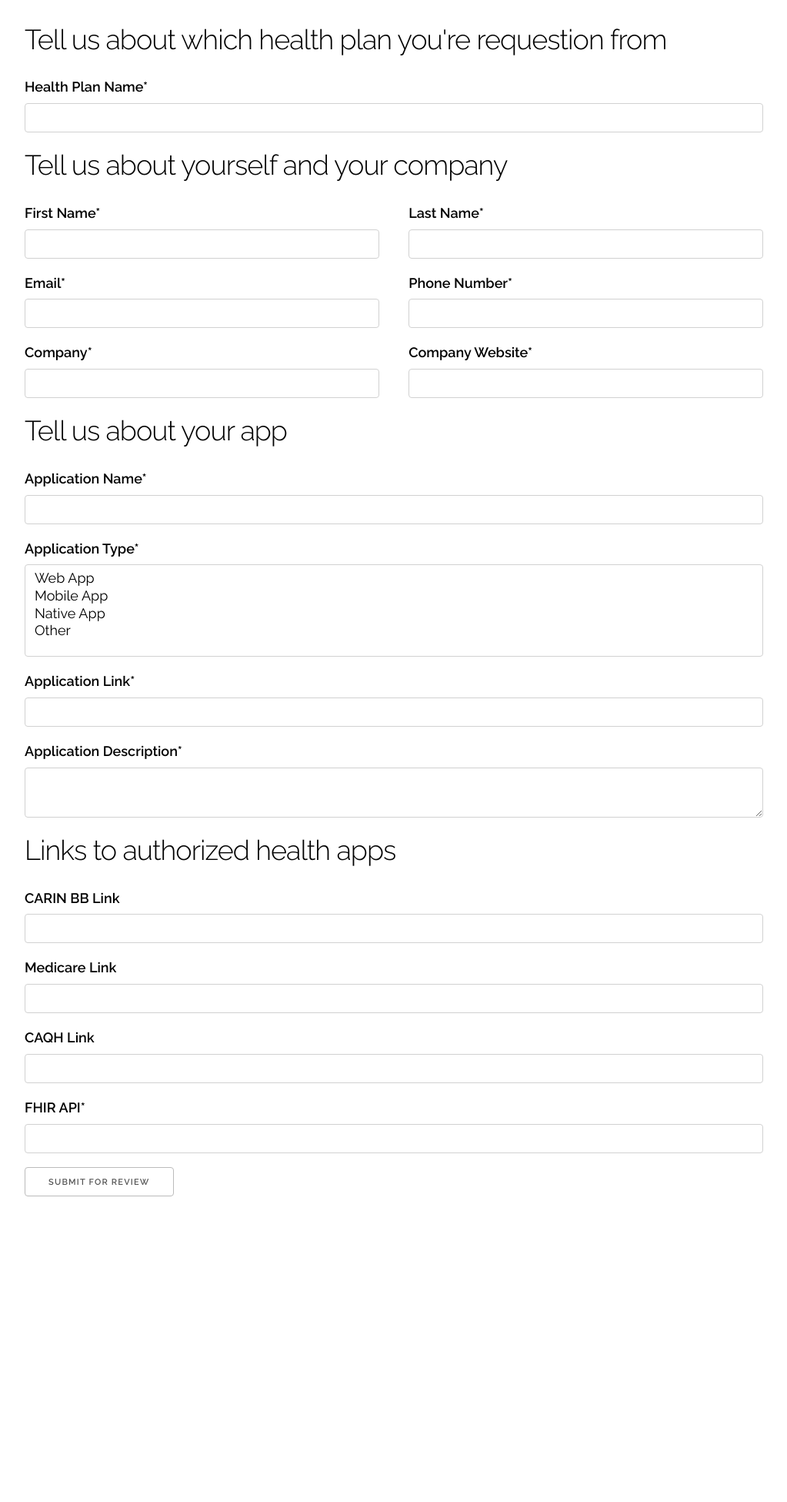
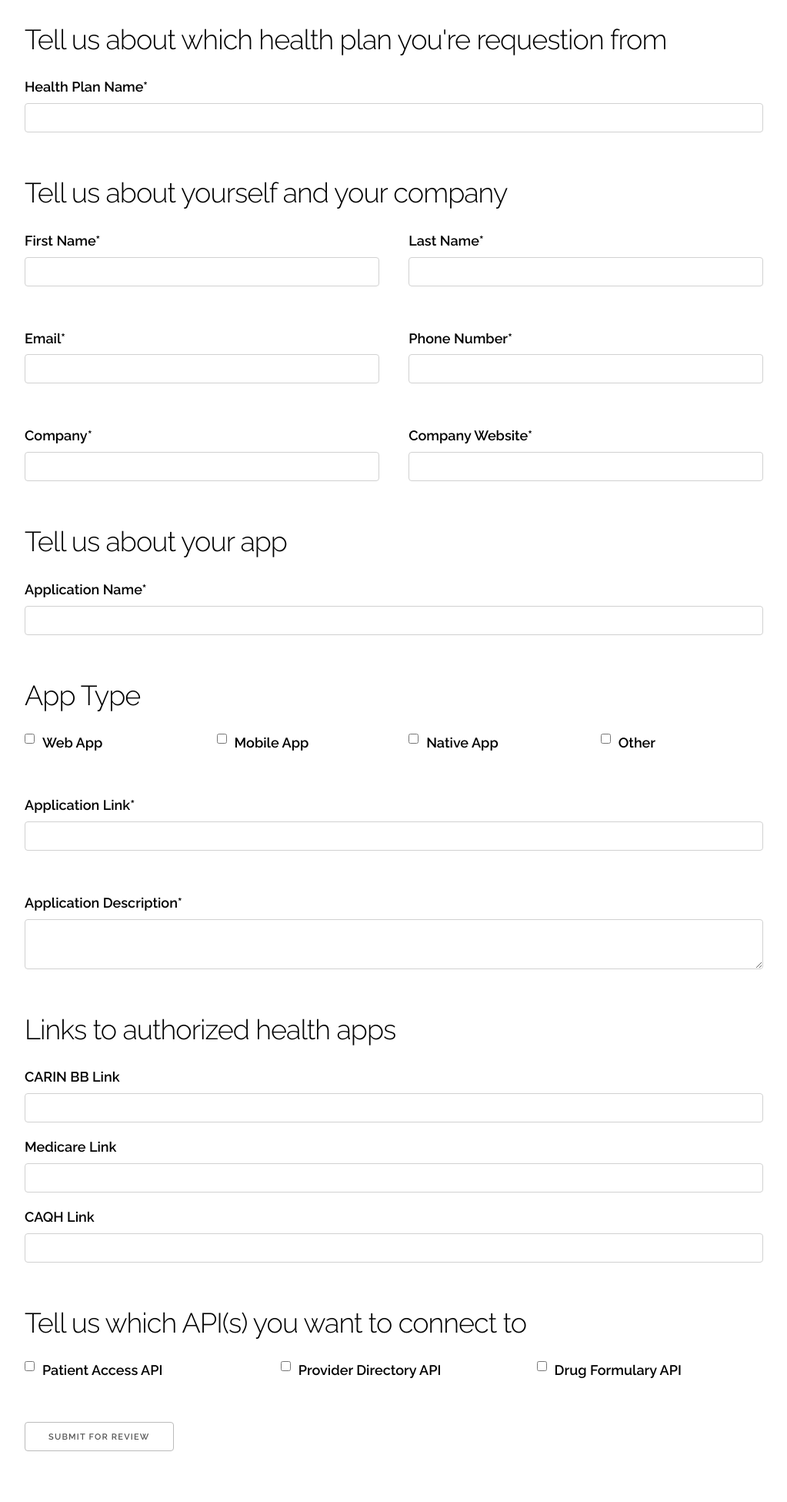
Before and after one commit to rodneygauna/H3O_Inferno, a Flask app: page /connection_request in a window 1280 px wide. Shown: the part 200-2151 px from the top of the page at 77% size, without its empty margins (128-1151 px from the left). Before the commit the page ends 1754 px from the top, so only its background shows below. Run offline with Flask 3, Linux system fonts and the light colour scheme; some libraries are stand-ins or nearby versions.

Commit message:
Improvements to the request model and form

```diff
--- a/src/request/forms.py
+++ b/src/request/forms.py
@@ -7,7 +7,7 @@ from flask_wtf import FlaskForm
 from wtforms import (
     StringField,
     TextAreaField,
-    SelectMultipleField,
+    BooleanField,
     SubmitField,
 )
 from wtforms.validators import (
@@ -38,15 +38,13 @@ class ConnectionRequestForm(FlaskForm):
                            render_kw={"class": "u-full-width"})
     app_link = StringField('Application Link*', validators=[DataRequired()],
                            render_kw={"class": "u-full-width"})
-    app_type = SelectMultipleField('Application Type*',
-                                   choices=[('Web App', 'Web App'),
-                                            ('Mobile App', 'Mobile App'),
-                                            ('Native App', 'Native App'),
-                                            ('Other', 'Other')],
-                                   coerce=str,
-                                   validators=[DataRequired()],
-                                   render_kw={"class": "u-full-width",
-                                              "style": "height: 120px;"})
+    app_type_web = BooleanField('Web App', render_kw={"class": "u-full-width"})
+    app_type_mobile = BooleanField('Mobile App',
+                                   render_kw={"class": "u-full-width"})
+    app_type_native = BooleanField('Native App',
+                                   render_kw={"class": "u-full-width"})
+    app_type_other = BooleanField('Other',
+                                  render_kw={"class": "u-full-width"})
     app_description = TextAreaField(
         'Application Description*', validators=[DataRequired()],
         render_kw={"class": "u-full-width"})
@@ -57,8 +55,15 @@ class ConnectionRequestForm(FlaskForm):
     caqh_link = StringField('CAQH Link',
                             render_kw={"class": "u-full-width"})
     # Requesting Information
-    fhir_api = StringField('FHIR API*', validators=[DataRequired()],
-                           render_kw={"class": "u-full-width"})
+    fhir_patient_access_api = BooleanField(
+        'Patient Access API',
+        render_kw={"class": "u-full-width"})
+    fhir_provider_directory_api = BooleanField(
+        'Provider Directory API',
+        render_kw={"class": "u-full-width"})
+    fhir_drug_formulary_api = BooleanField(
+        'Drug Formulary API',
+        render_kw={"class": "u-full-width"})
     # Health Plan Information
     health_plan_name = StringField(
         'Health Plan Name*', validators=[DataRequired()],
--- a/src/request/views.py
+++ b/src/request/views.py
@@ -38,7 +38,6 @@ def connection_request():
     form = ConnectionRequestForm()
 
     if form.validate_on_submit():
-        app_type_string = ", ".join(form.app_type.data)
         new_request = ConnectionRequest(
             firstname=form.firstname.data,
             lastname=form.lastname.data,
@@ -48,12 +47,17 @@ def connection_request():
             company_website=form.company_website.data,
             app_name=form.app_name.data,
             app_link=form.app_link.data,
-            app_type=app_type_string,
+            app_type_web=form.app_type_web.data,
+            app_type_mobile=form.app_type_mobile.data,
+            app_type_native=form.app_type_native.data,
+            app_type_other=form.app_type_other.data,
             app_description=form.app_description.data,
             carin_link=form.carin_link.data,
             medicare_link=form.medicare_link.data,
             caqh_link=form.caqh_link.data,
-            fhir_api=form.fhir_api.data,
+            fhir_patient_access_api=form.fhir_patient_access_api.data,
+            fhir_provider_directory_api=form.fhir_provider_directory_api.data,
+            fhir_drug_formulary_api=form.fhir_drug_formulary_api.data,
             health_plan_name=form.health_plan_name.data,
         )
         db.session.add(new_request)
--- a/src/static/css/style.css
+++ b/src/static/css/style.css
@@ -38,6 +38,12 @@ main {
         padding-top: 3.5rem;
     }
 }
+
+/* Forms */
+form .row {
+    margin-bottom: 3rem;
+}
+
 
 /* Navbar */
 .topbar {
@@ -269,6 +275,18 @@ main {
     margin-right: 1rem;
 }
 
+/* Checkbox Group */
+.checkbox-group {
+    display: flex;
+    align-items: center;
+    margin-bottom: 10px;
+}
+
+.checkbox-input {
+    margin-right: 10px;
+}
+
+
 /* Small screens */
 @media only screen and (max-width: 600px) {
     .navbar {
--- a/src/templates/requests/connection_request.html
+++ b/src/templates/requests/connection_request.html
@@ -41,9 +41,23 @@
       {{ form.app_name.label }} {{ form.app_name }}
     </div>
   </div>
+  <h4>App Type</h4>
   <div class="row">
-    <div class="u-full-width">
-      {{ form.app_type.label }} {{ form.app_type }}
+    <div class="three columns checkbox-group">
+      {{ form.app_type_web(class="checkbox-input") }} {{ form.app_type_web.label
+      }}
+    </div>
+    <div class="three columns checkbox-group">
+      {{ form.app_type_mobile(class="checkbox-input") }} {{
+      form.app_type_mobile.label }}
+    </div>
+    <div class="three columns checkbox-group">
+      {{ form.app_type_native(class="checkbox-input") }} {{
+      form.app_type_native.label }}
+    </div>
+    <div class="three columns checkbox-group">
+      {{ form.app_type_other(class="checkbox-input") }} {{
+      form.app_type_other.label }}
     </div>
   </div>
   <div class="row">
@@ -68,9 +82,19 @@
       {{ form.caqh_link.label }} {{ form.caqh_link }}
     </div>
   </div>
+  <h4>Tell us which API(s) you want to connect to</h4>
   <div class="row">
-    <div class="u-full-width">
-      {{ form.fhir_api.label }} {{ form.fhir_api }}
+    <div class="four columns checkbox-group">
+      {{ form.fhir_patient_access_api(class="checkbox-input") }} {{
+      form.fhir_patient_access_api.label }}
+    </div>
+    <div class="four columns checkbox-group">
+      {{ form.fhir_provider_directory_api(class="checkbox-input") }} {{
+      form.fhir_provider_directory_api.label }}
+    </div>
+    <div class="four columns checkbox-group">
+      {{ form.fhir_drug_formulary_api(class="checkbox-input") }} {{
+      form.fhir_drug_formulary_api.label }}
     </div>
   </div>
   <div class="row">
```
Also changed, not shown: src/models.py (+7 -2 lines).
